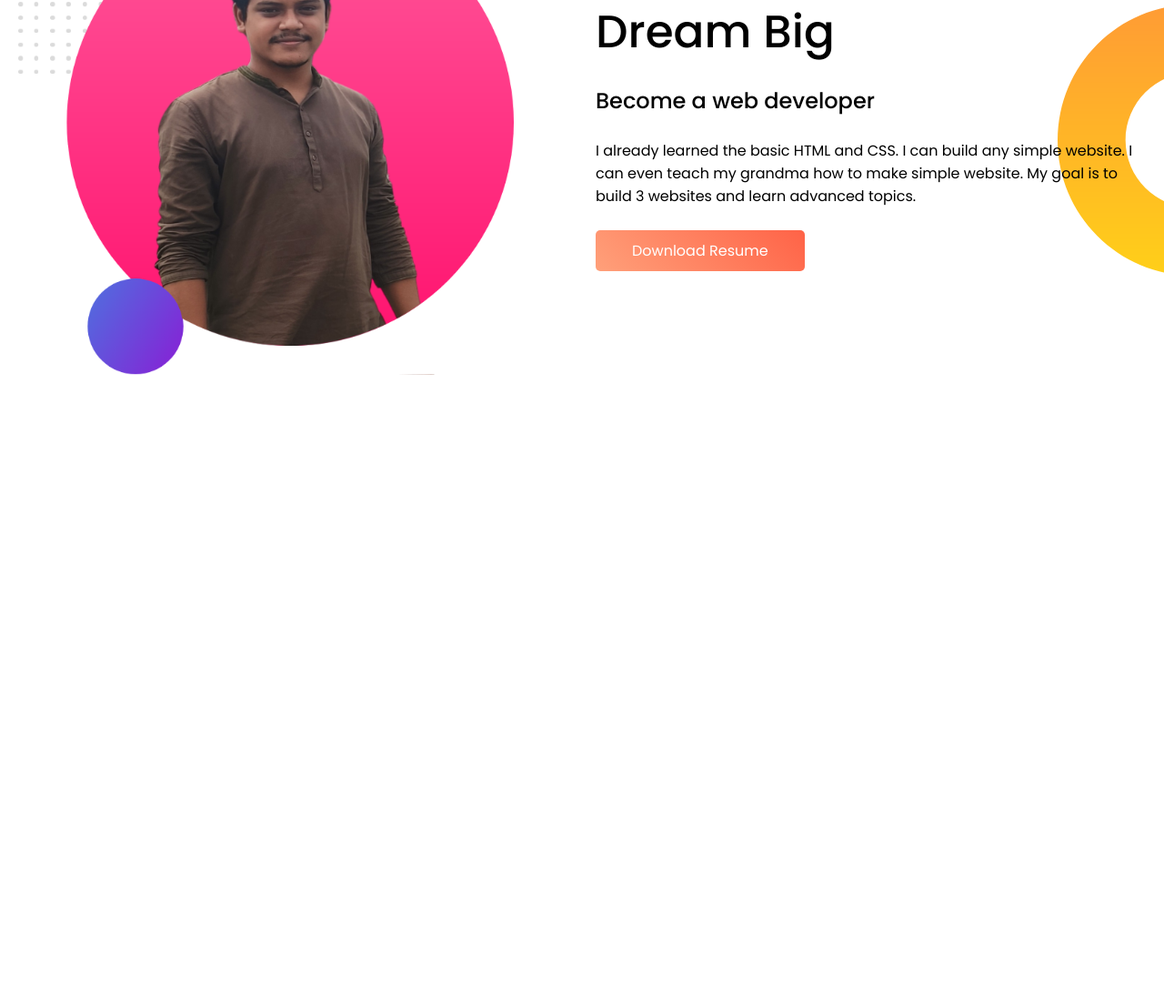
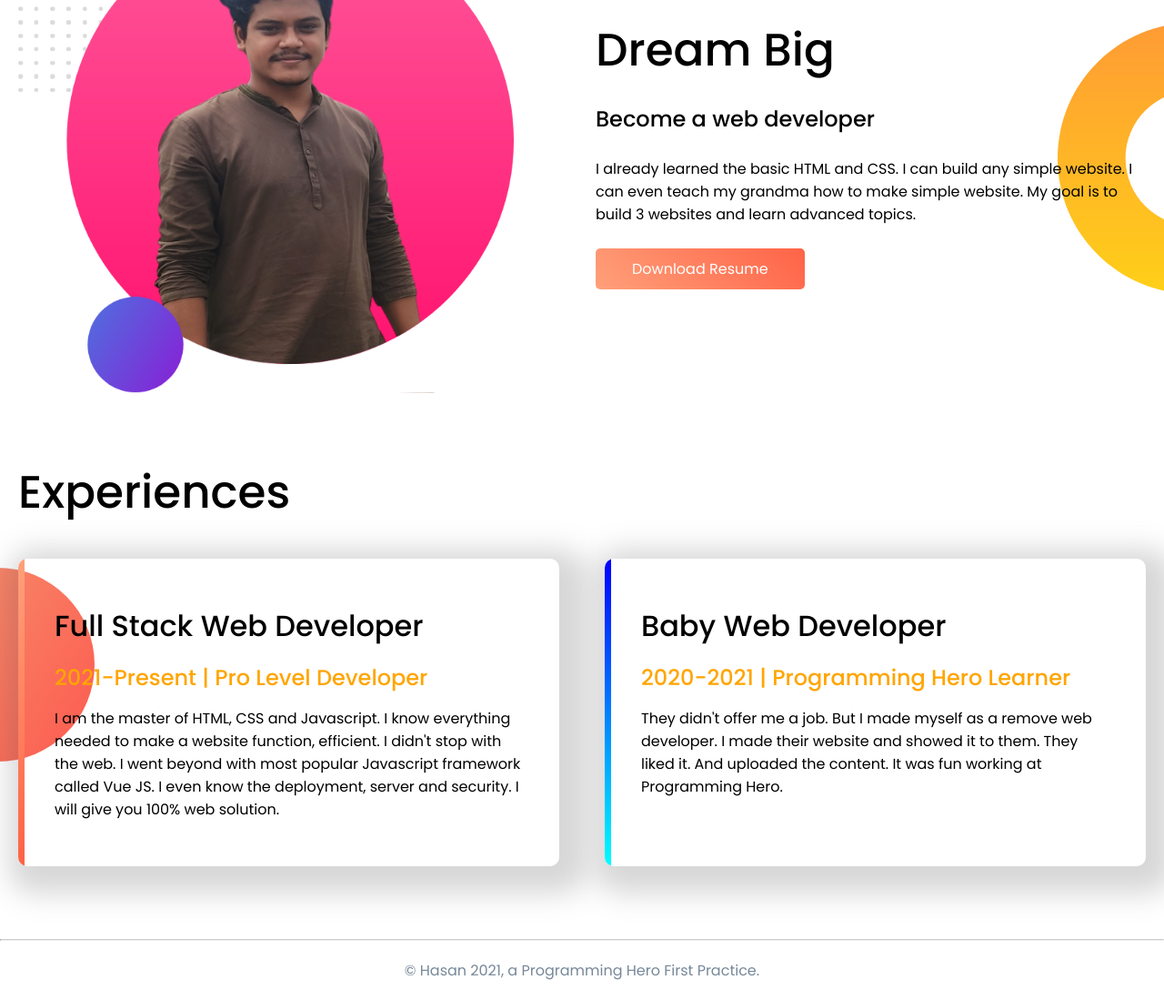
Before and after one commit to mdjannatulhasan/portfolio-milestone-1, a plain HTML site: page index.html in a window 1280 px wide. Shown: the part 709-1808 px from the top of the page at 91% size. Before the commit the page ends 1128 px from the top, so only its background shows below. Drawn offline with Linux system fonts and the light colour scheme.

Commit message:
Complete html commit

```diff
--- a/index.html
+++ b/index.html
@@ -53,5 +53,28 @@
                 </div>
             </div>
         </section>
+
+        <section class="last">
+            <div class="container">
+                <h2 class="sec-head">Experiences</h2>
+                <div class="row">
+                    <div class="col-6" id="web-dev">
+                        <h2 class="col-head">Full Stack Web Developer</h2>
+                        <h3 class="text-lemon">2021-Present | Pro Level Developer</h3>
+                        <p>I am the master of HTML, CSS and Javascript. I know everything needed to make a website function, efficient. I didn't stop with the web. I went beyond with most popular Javascript framework called Vue JS. I even know the deployment, server and security. I will give you 100% web solution.</p>
+                    </div>
+
+                    <div class="col-6" id="baby-dev">
+                        <h2 class="col-head">Baby Web Developer</h2>
+                        <h3 class="text-lemon">2020-2021 | Programming Hero Learner</h3>
+                        <p>They didn't offer me a job. But I made myself as a remove web developer. I made their website and showed it to them. They liked it. And uploaded the content. It was fun working at Programming Hero.</p>
+                    </div>
+                </div>
+            </div>
+        </section>
+        <footer>
+            <hr />
+            <p>© Hasan 2021, a Programming Hero First Practice.</p>
+        </footer>
     </body>
 </html>
--- a/styles.css
+++ b/styles.css
@@ -16,7 +16,7 @@ header {
     color: #ffa500;
 }
 .container {
-    max-width: 1250px;
+    max-width: 1300px;
     padding: 0 20px;
     margin: 0 auto;
 }
@@ -70,13 +70,75 @@ h3 {
     flex-direction: column;
     justify-content: center;
 }
+section {
+    margin-top: 70px;
+}
 section.second {
-    margin-top: 50px;
     background-image: url("images/dream-bg.png");
     background-repeat: no-repeat;
     background-position: right;
 }
-
+.last {
+    background-image: url("images/exp-bg.png");
+    background-position: center left;
+    background-repeat: no-repeat;
+}
+.col-head {
+    font-size: 32px;
+    font-weight: 500;
+}
+.last h3 {
+    margin: 15px 0;
+}
+.last .row {
+    margin: 40px 0;
+}
+.last .col-6 {
+    padding: 50px 40px;
+    box-shadow: 10px 10px 30px 20px #5e5e5e40;
+    border-radius: 10px;
+}
+.last .row {
+    grid-gap: 50px;
+}
+#web-dev,
+#baby-dev {
+    position: relative;
+    overflow: hidden;
+}
+#web-dev::after {
+    content: "";
+    width: 100%;
+    height: 100%;
+    border-left: 7px solid;
+    border-image: linear-gradient(180deg, lightsalmon, tomato);
+    border-image-slice: 1;
+    position: absolute;
+    left: 0;
+    top: 0;
+}
+#baby-dev::after {
+    content: "";
+    width: 100%;
+    height: 100%;
+    border-left: 7px solid;
+    border-image: linear-gradient(180deg, blue, cyan);
+    border-image-slice: 1;
+    position: absolute;
+    left: 0;
+    top: 0;
+}
+footer {
+    text-align: center;
+    margin: 80px 0 0;
+}
+footer p {
+    padding: 20px 0;
+    color: lightslategrey;
+}
+footer hr {
+    border-top-color: #8080803d;
+}
 @media only screen and (max-width: 769px) {
     header {
         padding: 40px 20px;
@@ -86,6 +148,9 @@ section.second {
     }
     h3 {
         font-size: 20px;
+    }
+    .col-head {
+        font-size: 26px;
     }
     .row {
         grid-template-columns: 1fr;
```
